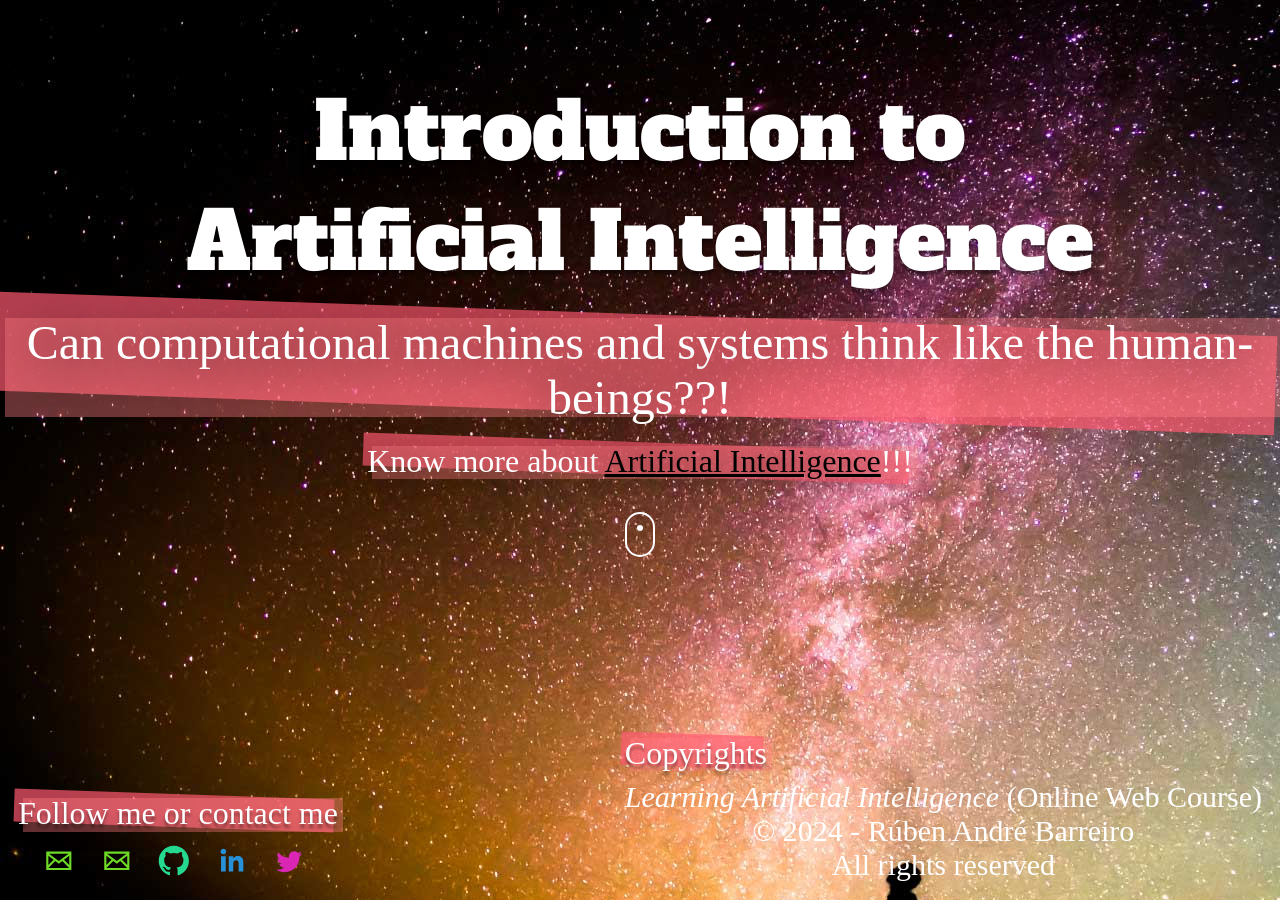
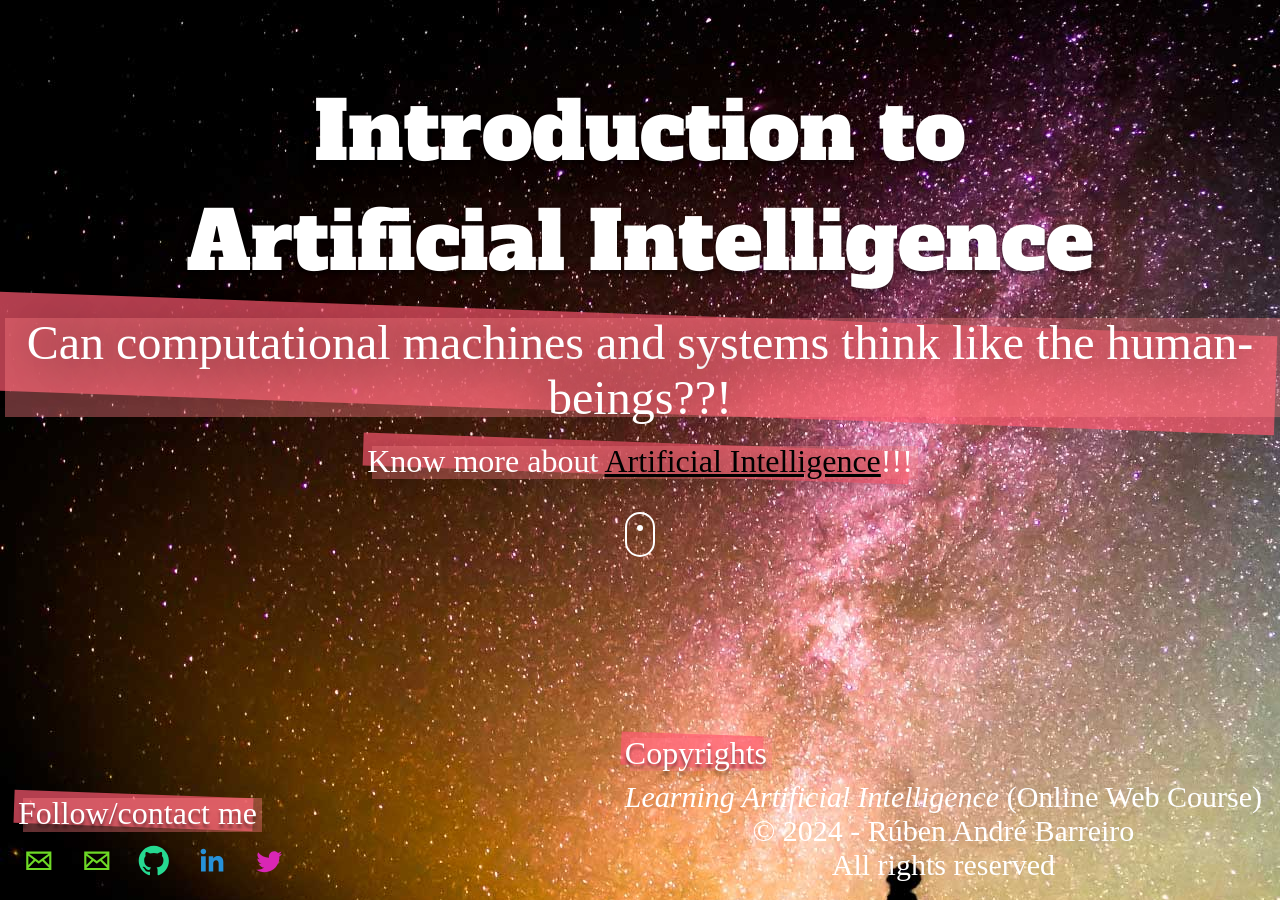
Before and after one commit to learning-artificial-intelligence/learning-artificial-intelligence.github.io, a Jekyll site: the page built from index.html, in a window 1280 px wide. Built offline with Jekyll 4.4.1, drawn with Linux system fonts in a browser that asks for light colours; nearby versions of some CDN libraries; some web fonts are replaced.

Commit message:
Some minor changes added
Some minor changes added

```diff
--- a/index.html
+++ b/index.html
@@ -22,7 +22,7 @@
 </div>
 </div>-->
 <div id="social-menu">
-	<h3 class="heavy">&nbsp;<span class="highlight-container"><span class="highlight">Follow me or contact me</span></span></h3>
+	<h3 class="heavy">&nbsp;<span class="highlight-container"><span class="highlight">Follow/contact me</span></span></h3>
 	{% include social-block.html %}
 </div>
 
```
